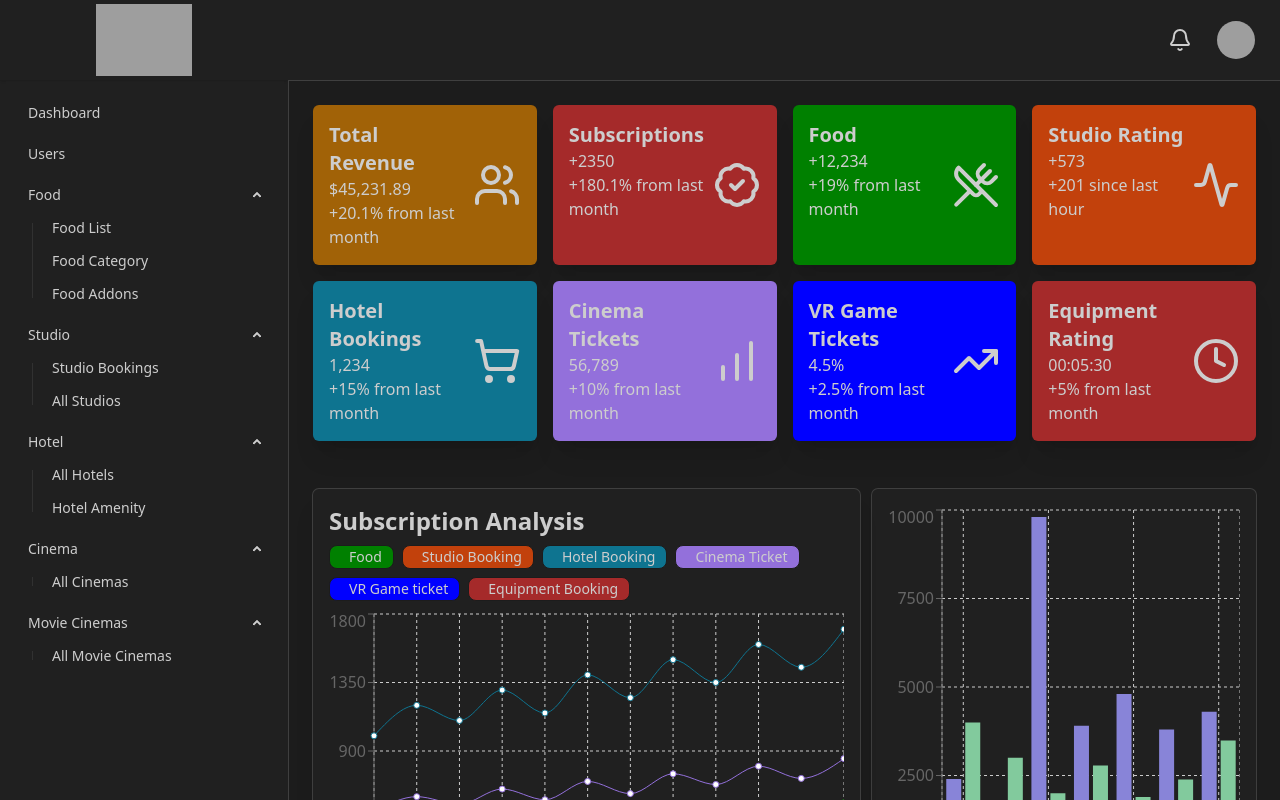
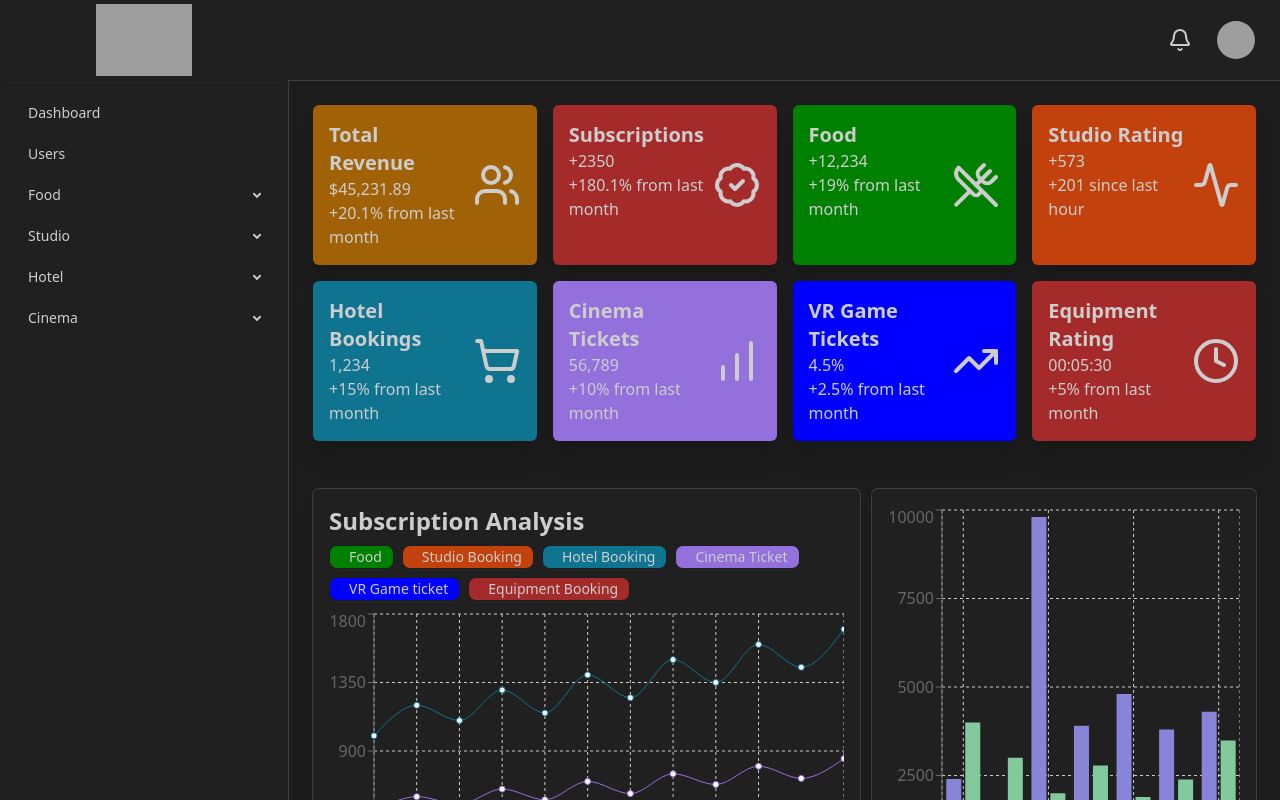
Before and after one commit to greenmousedev0/deepend-admin-new, a React (Vite) app: page /app in a window 1280 px wide. Shown: the top 800 px of the page. Built offline with nearby package versions, Linux system fonts and the light colour scheme; sample sign-in values are in the browser's storage; grey boxes are pictures that could not be loaded.

Commit message:
cinema and movies

```diff
--- a/src/components/layout/AppLayout.tsx
+++ b/src/components/layout/AppLayout.tsx
@@ -58,14 +58,18 @@ const dash_links: {
     path: "/app/cinema",
     label: "Cinema",
     type: "submenu",
-    children: [{ path: "/app/cinema", label: "All Cinemas" }],
+    children: [
+      { path: "/app/cinema", label: "All Cinemas" },
+      { path: "/app/cinema/halls", label: "All Halls" },
+      { path: "/app/movies", label: "All Movies" },
+    ],
   },
-  {
-    path: "/app/movie-cinema",
-    label: "Movie Cinemas",
-    type: "submenu",
-    children: [{ path: "/app/movie-cinema", label: "All Movie Cinemas" }],
-  },
+  // {
+  //   path: "/app/movie-cinema",
+  //   label: "Movie Cinemas",
+  //   type: "submenu",
+  //   children: [{ path: "/app/movie-cinema", label: "All Movie Cinemas" }],
+  // },
 ];
 export default function AppLayout(props: PropsWithChildren) {
   return (
@@ -110,7 +114,7 @@ export default function AppLayout(props: PropsWithChildren) {
                     </li>
                   ) : (
                     <li key={"nav" + link.path}>
-                      <details open>
+                      <details>
                         <summary>{link.label}</summary>
                         <ul>
                           {link.children?.map((childLink) => (
--- a/src/pages/app/cinema/_components/Halls.tsx
+++ b/src/pages/app/cinema/_components/Halls.tsx
@@ -2,7 +2,7 @@ import apiClient, { type ApiResponse } from "@/api/apiClient";
 import { useQuery } from "@tanstack/react-query";
 
 export default function Halls({ cinemaID }) {
-  const query = useQuery<ApiResponse<[]>>({
+  const query = useQuery<ApiResponse<{ name: string; id: string }[]>>({
     queryKey: ["cinema-halls", cinemaID],
     queryFn: async () => {
       const response = await apiClient.get(
@@ -18,11 +18,11 @@ export default function Halls({ cinemaID }) {
   return (
     <>
       <h2 className="label mb-2">Halls ({items.length})</h2>
-      <div className="p-4 bg-base-300">
+      <ul className="p-4 bg-base-300">
         {items.map((item) => {
-          return <></>;
+          return <li key={item.id}>{item.name}</li>;
         })}
-      </div>
+      </ul>
     </>
   );
 }
--- a/src/pages/app/cinema/halls/index.tsx
+++ b/src/pages/app/cinema/halls/index.tsx
@@ -2,13 +2,14 @@ import apiClient, { type ApiResponse } from "@/api/apiClient";
 import type { Cinema } from "@/api/types";
 import SimpleHeader from "@/components/SimpleHeader";
 import SimpleLoader from "@/components/SimpleLoader";
+import SimplePaginator from "@/components/SimplePaginator";
 import { usePagination } from "@/store/pagination";
 import { useQuery } from "@tanstack/react-query";
 
 export default function index() {
   const props = usePagination();
   const query = useQuery<ApiResponse<Cinema[]>>({
-    queryKey: ["cinemas", props.page],
+    queryKey: ["cinemas-halls", props.page],
     queryFn: async () =>
       (
         await apiClient.get("admins/cinemas/halls", {
@@ -38,13 +39,13 @@ export default function index() {
           >
             <div className="card-body">
               <h2 className="card-title">{item.name}</h2>
-              <p>
-                {item.address}, {item.city}, {item.state}
-              </p>
             </div>
           </div>
         ))}
       </div>
+      <div className=" mt-4">
+        <SimplePaginator {...props} />
+      </div>
     </>
   );
 }
--- a/src/pages/app/cinema/index.tsx
+++ b/src/pages/app/cinema/index.tsx
@@ -2,6 +2,7 @@ import apiClient, { type ApiResponse } from "@/api/apiClient";
 import type { Cinema } from "@/api/types";
 import SimpleHeader from "@/components/SimpleHeader";
 import SimpleLoader from "@/components/SimpleLoader";
+import SimplePaginator from "@/components/SimplePaginator";
 import { usePagination } from "@/store/pagination";
 import { useQuery } from "@tanstack/react-query";
 
@@ -22,14 +23,14 @@ export default function index() {
   if (query.isLoading)
     return (
       <>
-        <SimpleHeader title={"cinema"} />
+        <SimpleHeader title={"Cinemas"} />
         <SimpleLoader />
       </>
     );
   const items = query.data.payload;
   return (
     <>
-      <SimpleHeader title={"Cinema"} />
+      <SimpleHeader title={"Cinemas"} />
       <div className="flex flex-col gap-2 ">
         {items.map((item) => (
           <div
@@ -45,6 +46,9 @@ export default function index() {
           </div>
         ))}
       </div>
+      <div className=" mt-4">
+        <SimplePaginator {...props} />
+      </div>
     </>
   );
 }
--- a/src/routes.gen.tsx
+++ b/src/routes.gen.tsx
@@ -83,18 +83,6 @@ const appstudioidindex = createRoute({
 }).lazy(() =>
   import("./pages/app/studio/[id]/index").then((m) =>
     createLazyRoute("/app/studio/$id")({ component: m.default }),
-  ),
-);
-const appmoviecinema = createRoute({
-  getParentRoute: () => app,
-  path: "movie-cinema",
-});
-const appmoviecinemaindex = createRoute({
-  getParentRoute: () => appmoviecinema,
-  path: "/",
-}).lazy(() =>
-  import("./pages/app/movie-cinema/index").then((m) =>
-    createLazyRoute("/app/movie-cinema")({ component: m.default }),
   ),
 );
 const appindex = createRoute({ getParentRoute: () => app, path: "/" }).lazy(
@@ -291,6 +279,18 @@ const appfoodideditindex = createRoute({
   ),
 );
 const appcinema = createRoute({ getParentRoute: () => app, path: "cinema" });
+const appcinemamovies = createRoute({
+  getParentRoute: () => appcinema,
+  path: "movies",
+});
+const appcinemamoviesindex = createRoute({
+  getParentRoute: () => appcinemamovies,
+  path: "/",
+}).lazy(() =>
+  import("./pages/app/cinema/movies/index").then((m) =>
+    createLazyRoute("/app/cinema/movies")({ component: m.default }),
+  ),
+);
 const appcinemaindex = createRoute({
   getParentRoute: () => appcinema,
   path: "/",
@@ -343,7 +343,6 @@ const config = root.addChildren([
       appstudioall.addChildren([appstudioallindex]),
       appstudioid.addChildren([appstudioidindex]),
     ]),
-    appmoviecinema.addChildren([appmoviecinemaindex]),
     appindex,
     apphotel.addChildren([
       apphotelroom.addChildren([
@@ -380,6 +379,7 @@ const config = root.addChildren([
       ]),
     ]),
     appcinema.addChildren([
+      appcinemamovies.addChildren([appcinemamoviesindex]),
       appcinemaindex,
       appcinemahalls.addChildren([appcinemahallsindex]),
       appcinemaid.addChildren([appcinemaidindex]),
```
Also changed, not shown: src/pages/app/cinema/movies/_components/MovieCard.tsx (renamed from src/pages/app/movie-cinema/_components/MovieCard.tsx), src/pages/app/cinema/movies/index.tsx (renamed from src/pages/app/movie-cinema/index.tsx).
